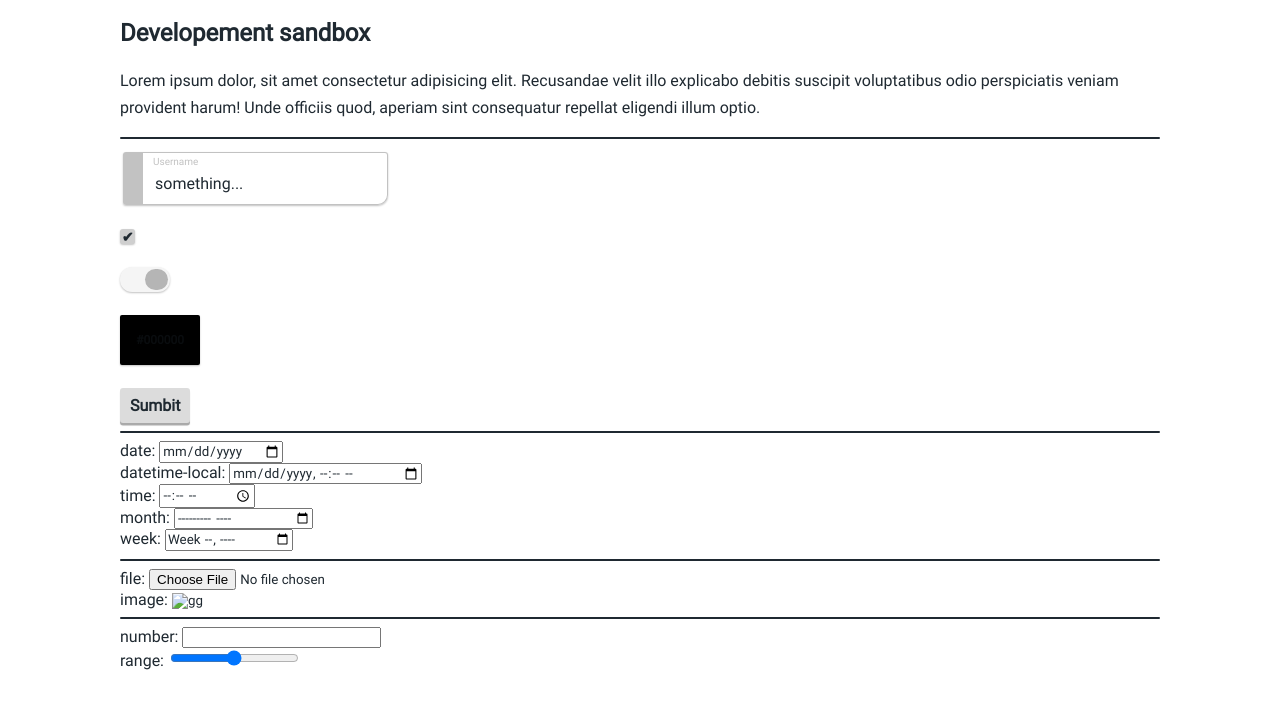
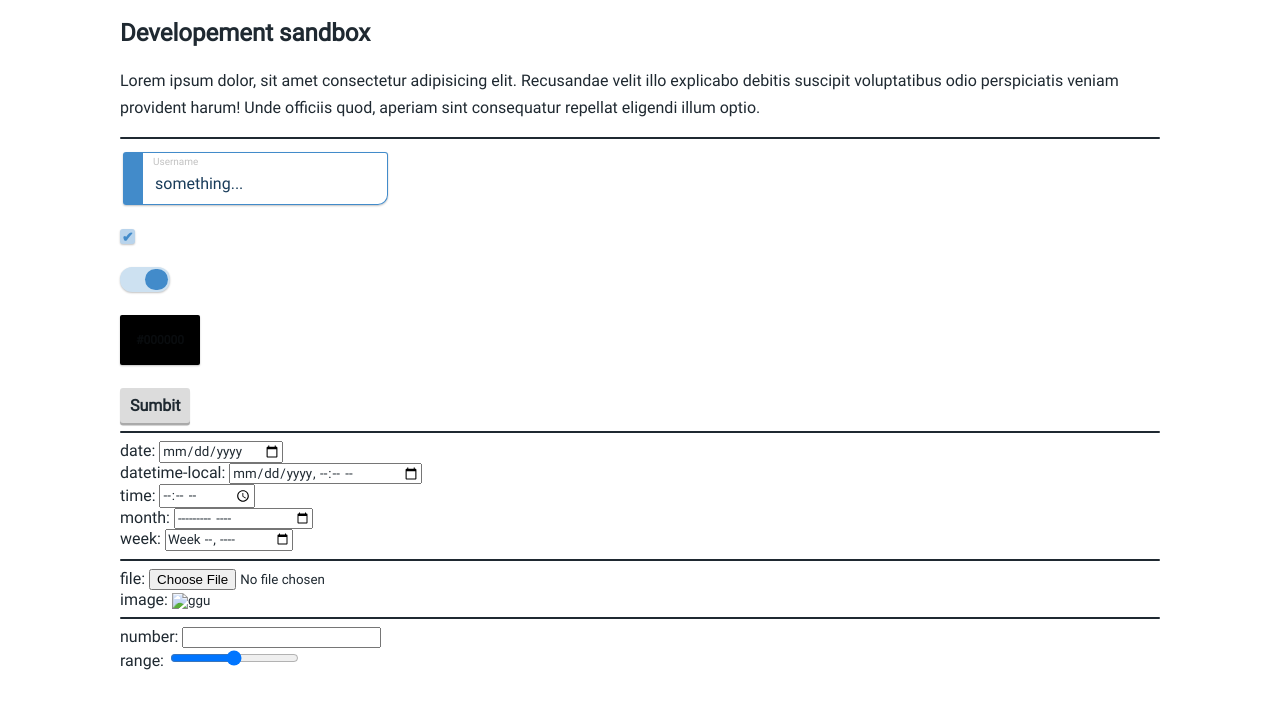
Before and after one commit to EOussama/EOmponents, a website: page src/docs/index.html in a window 1280 px wide. Shown: the part 87-796 px from the top of the page. Drawn offline with Linux system fonts and the light colour scheme.

Commit message:
Disabled textbox placeholder selection.

```diff
--- a/src/docs/index.html
+++ b/src/docs/index.html
@@ -22,16 +22,16 @@
 
 			<p>Lorem ipsum dolor, sit amet consectetur adipisicing elit. Recusandae velit illo explicabo debitis suscipit voluptatibus odio perspiciatis veniam provident harum! Unde officiis quod, aperiam sint consequatur repellat eligendi illum optio.</p>
             <hr>
-            <div id="textbox" class="textbox">
+            <div id="textbox" class="textbox blue">
                 <label for="a">Username</label>
                 <input id="a" value="something..." type="text">
             </div>
             <br><br>
-            <div id="checkbox" class="checkbox">
+            <div id="checkbox" class="checkbox blue">
                 <input type="checkbox" checked=true>
             </div>
             <br><br>
-            <div id="radio" class="radio round">
+            <div id="radio" class="radio round blue">
                 <input type="radio" checked>
             </div>
             <br><br>
@@ -61,7 +61,7 @@
             week: <input type="week" ><br>
             <hr>
             file: <input type="file" ><br>
-            image: <input type="image" src="" value="gg"><br>
+            image: <input type="image" src="" value="ggu"><br>
             <hr>
             number: <input type="number" ><br>
             range: <input type="range" ><br>
--- a/src/less/elements/input/text-input.less
+++ b/src/less/elements/input/text-input.less
@@ -76,6 +76,7 @@ div.textbox {
         overflow: hidden;
         padding: 0;
         position: absolute;
+        user-select: none;
         transform: translateY(-50%);
         top: 50%;
         transition-duration: .2s;
```
Also changed, not shown: src/dist/css/eomponents.css.
